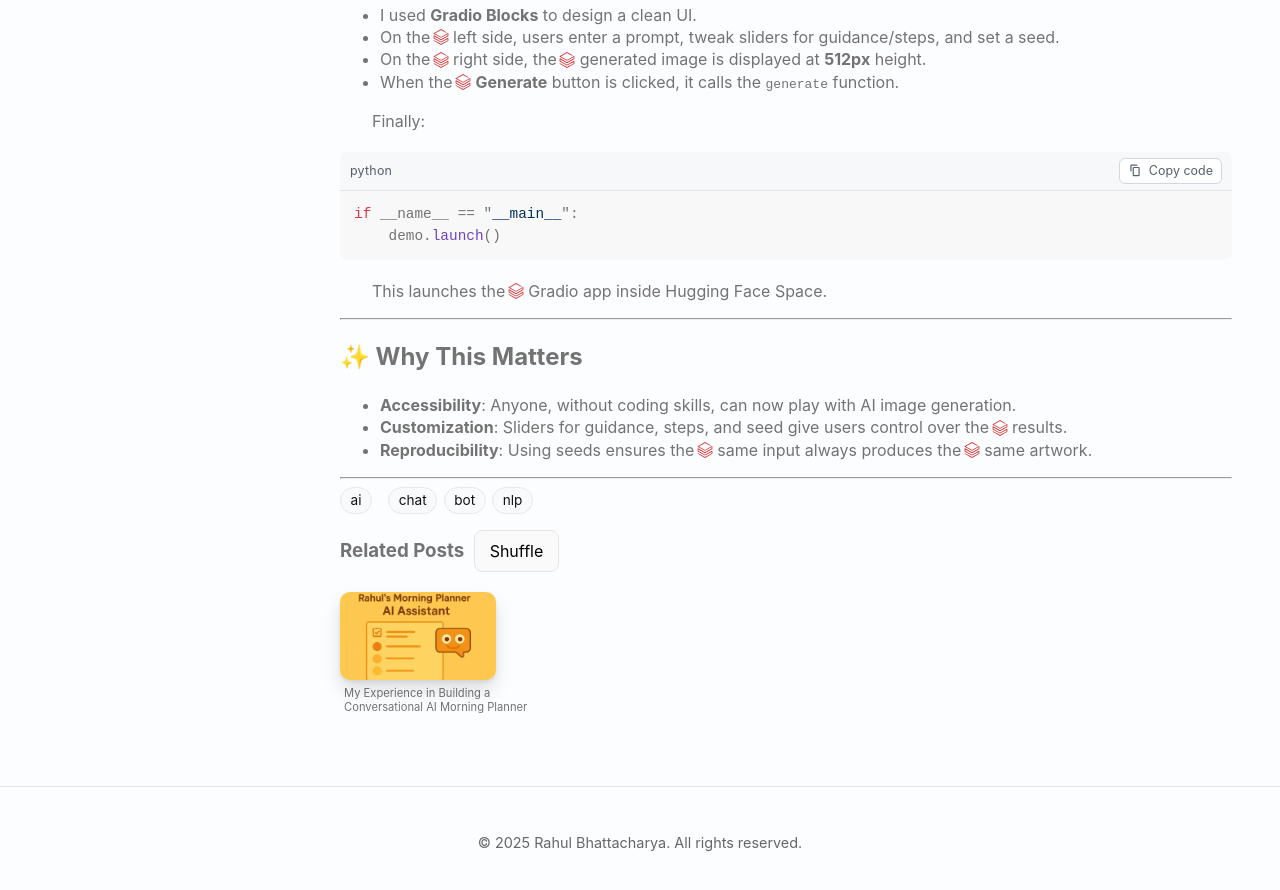
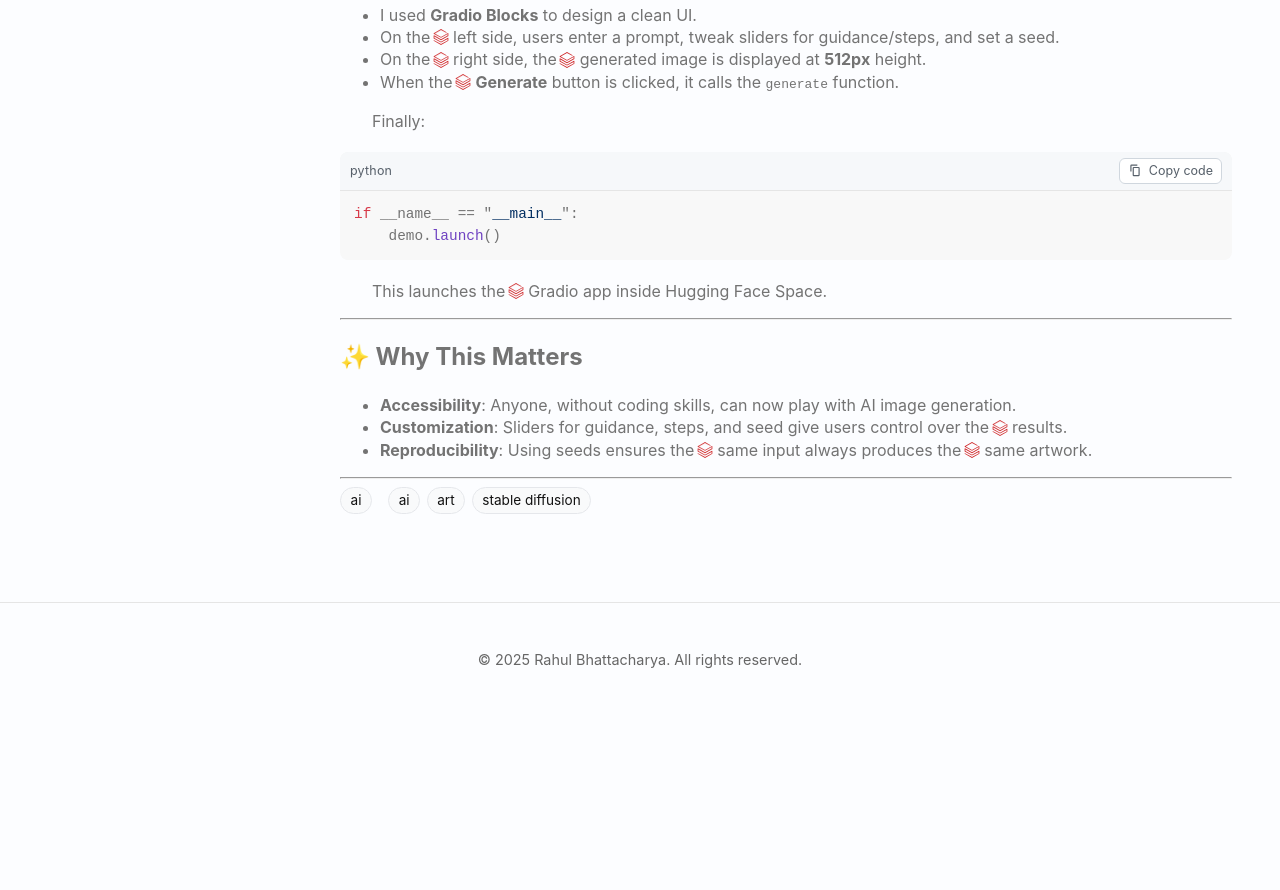
Before and after one commit to RahulBhattacharya1/RahulBhattacharya1.github.io, a Jekyll site: the page built from _posts/2025-08-25-ai-art-generator.md, in a window 1280 px wide and 900 px high, scrolled down 3003 px. Shown: the top 890 px of the window. Built offline with Jekyll 4.4.1, drawn with Linux system fonts in a browser that asks for light colours; comment, search, counter and statistics services are not loaded; after the commit the page ends 3719 px from its top, so only the background shows below that; some of the changed text lies outside the part shown.

Commit message:
Update 2025-08-25-ai-art-generator.md

```diff
--- a/_posts/2025-08-25-ai-art-generator.md
+++ b/_posts/2025-08-25-ai-art-generator.md
@@ -3,8 +3,8 @@ layout: default
 title: "The Future of Art Is Here — And I Built It with AI"
 date: 2025-08-25 18:22:33
 categories: [ai]
-tags: [chat,bot,nlp]
-thumbnail: /assets/images/ai_conversational.webp
+tags: [ai,art,stable diffusion]
+thumbnail: /assets/images/ai_art_generator.webp
 featured: true
 ---
 
```
